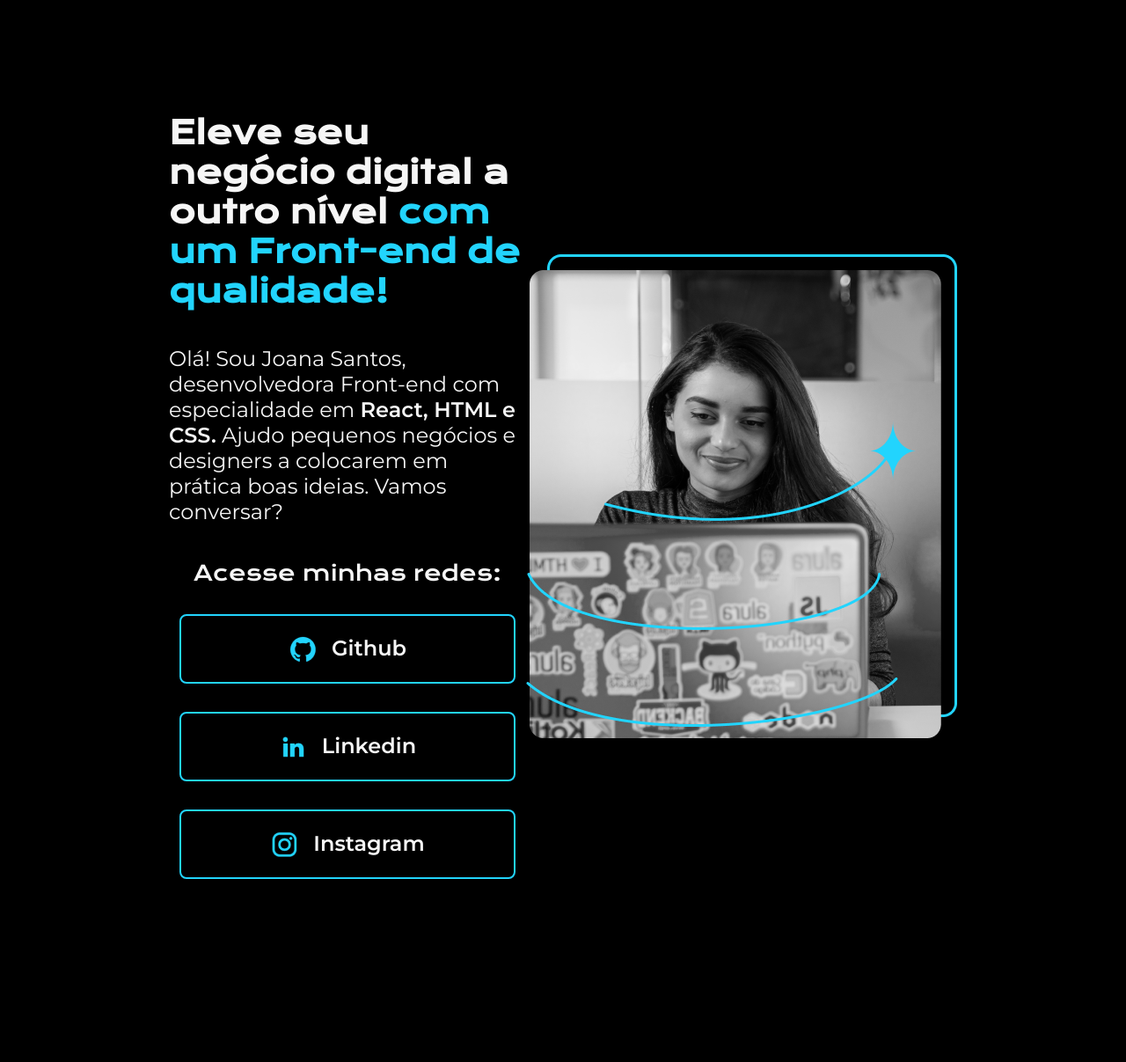
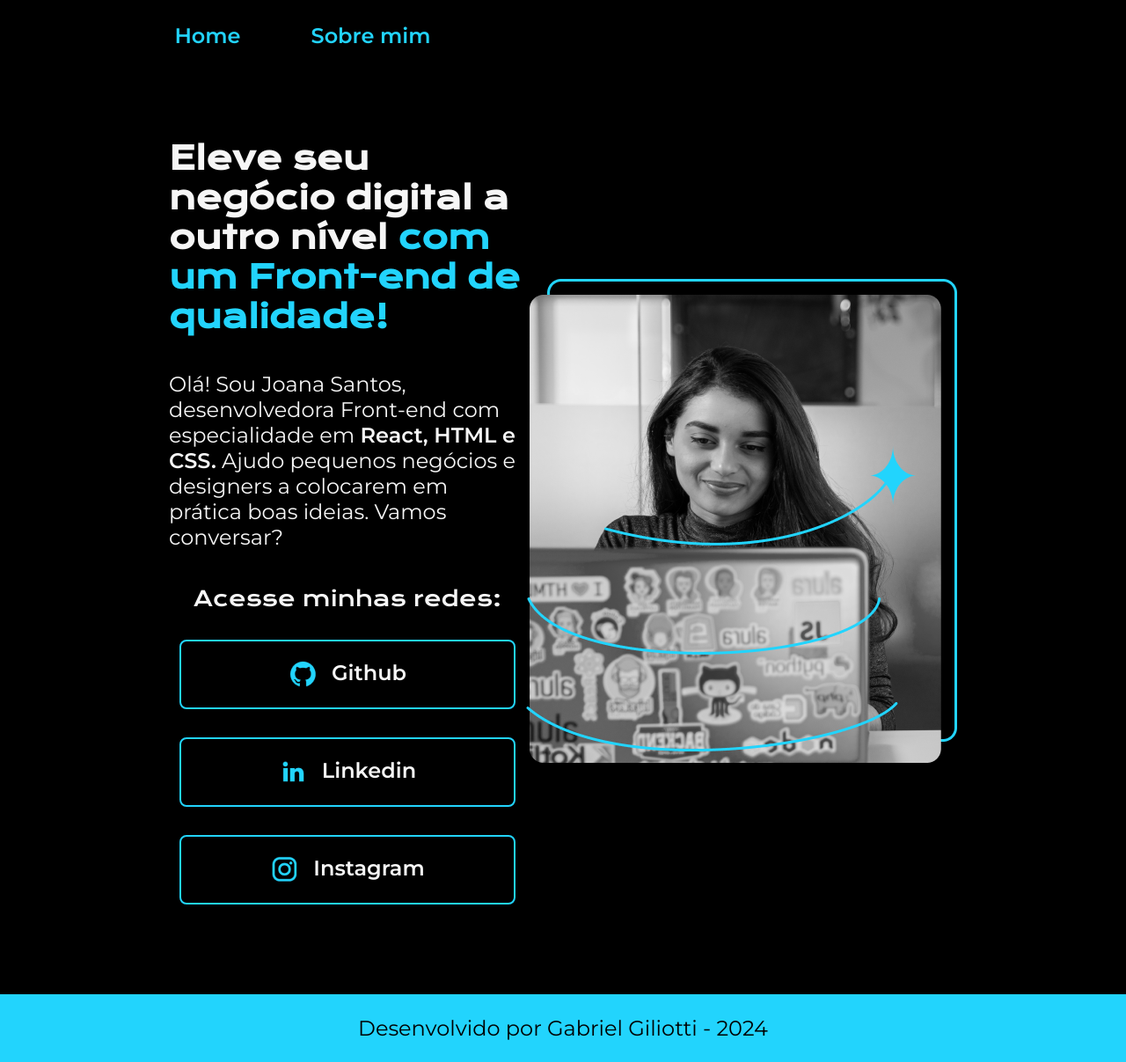
Before and after one commit to GabrielGiliotti/HtmlCssReview, a plain HTML site: page index.html in a window 1280 px wide. Shown: the whole page at 88% size. Before the commit the page ends 999 px from the top, so only its background shows below. Drawn offline with nearby package versions, Linux system fonts and the light colour scheme.

Commit message:
criacao menu navegacao

```diff
--- a/index.html
+++ b/index.html
@@ -3,11 +3,16 @@
 <head>
     <meta charset="UTF-8">
     <meta name="viewport" content="width=device-width, initial-scale=1.0">
-    <link rel="stylesheet" href="style.css">
+    <link rel="stylesheet" href="./styles/style.css">
     <title>Portifólio</title>
 </head>
 <body>
-    <header></header>
+    <header class="cabecalho">
+        <nav class="cabecalho__menu">
+            <a class="cabecalho__menu__link" href="index.html">Home</a>
+            <a class="cabecalho__menu__link" href="about.html">Sobre mim</a>
+        </nav>
+    </header>
     <main class="apresentacao">
         <section class="apresentacao__conteudo">
             <h1 class="apresentacao__conteudo__titulo">
@@ -37,6 +42,8 @@
         </section>
         <img src="./assets/imagem.png" alt="Foto da Joana Santos programando">
     </main>
-    <footer></footer>
+    <footer class="rodape">
+        <p>Desenvolvido por Gabriel Giliotti - 2024</p>
+    </footer>
 </body>
 </html>
--- a/style.css
+++ b/styles/style.css
@@ -1,6 +1,13 @@
 @import url('https://fonts.googleapis.com/css2?family=Krona+One&display=swap');
 @import url('https://fonts.googleapis.com/css2?family=Krona+One&family=Montserrat&display=swap');
 @import url('https://fonts.googleapis.com/css2?family=Montserrat:wght@600&display=swap');
+
+/* Variaveis CSS */
+:root {
+    --cor-primaria: #000000;
+    --cor-secundaria: #f6f6f6;
+    --cor-terciaria: #22d4fd;
+}
 
 /* ResetCSS */
 * {
@@ -10,7 +17,6 @@
 
 /* Flexbox */
 body {
-    height: 100vh;
     box-sizing: border-box;
     background-color: black;
     color: #f6f6f6;
@@ -20,8 +26,29 @@ body {
     color: #22d4fd;
 }
 
+.cabecalho {
+    padding: 2% 0 0 15.5%;
+}
+
+.cabecalho__menu {
+    display: flex;
+    gap: 80px
+}
+
+.cabecalho__menu__link {
+    font-family: 'Montserrat', sans-serif;
+    font-size: 24px;
+    font-weight: 600;
+    color: #22D4FD;
+    text-decoration: none;
+}
+
+.cabecalho__menu__link:hover {
+    color: #f6f6f6;
+}
+
 .apresentacao {
-    margin: 10% 15%;
+    padding: 8% 15%;
     display: flex;
     align-items: center;
     justify-content: space-between;
@@ -78,6 +105,16 @@ body {
     background-color: #272727;
 }
 
+.rodape {
+    color: #000000;
+    background-color: #22D4FD;
+    padding: 24px;
+    text-align: center;
+    font-family: 'Montserrat', sans-serif;
+    font-size: 24px;
+    font-weight: 400;
+}
+
 /* 1. Base - Style comum a todas as paginas
    2. Layout - Style especifico para cada pagina
    3. Module - Style de component que pode se repetir em varias paginas
```
Also changed, not shown: about.html (added, +48 -0 lines).
